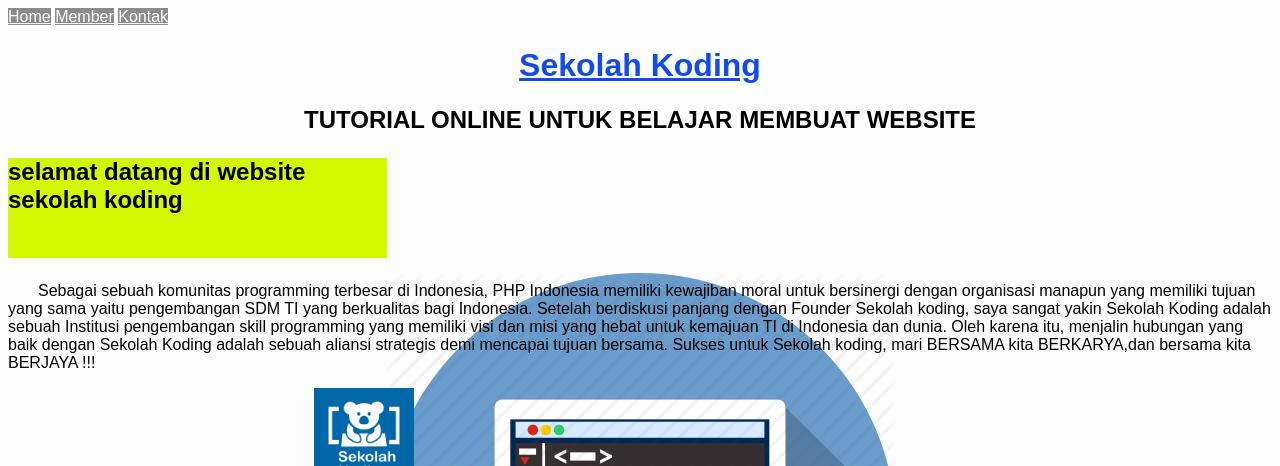
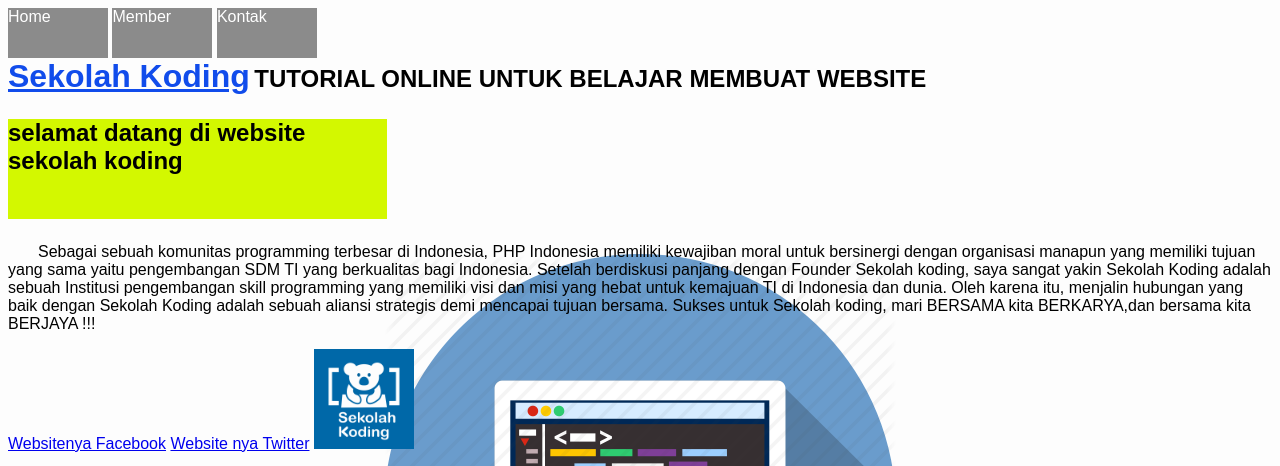
Before and after one commit to RachmanForniandi/sekolahkoding_css, a plain HTML site: page index.html in a window 1280 px wide. Shown: the top 466 px of the page. Drawn offline with Linux system fonts and the light colour scheme.

Commit message:
display element CSS inline, block dan inline-block

```diff
--- a/style.css
+++ b/style.css
@@ -11,15 +11,23 @@
 	background: #fdfdfd url(gambar/monitor_code.png) no-repeat fixed center; font-family:sans-serif;
 }
 
+/*
+a{
+	display: block;
+}
+*/
+
 h1{
 	color:#114CEB;
 	text-align:center;
 	text-decoration: underline;
+	display:inline;
 }
 
 h2{
 	text-align:center;
 	text-transform:uppercase;
+	display:inline;
 }
 
 #text_pendek{
@@ -42,6 +50,13 @@
 	*/
 }
 
+.menu{
+	display:inline-block;
+	height: 50px;
+	width: 100px;
+	text-decoration:none;
+}
+
 /*kondisi biasa*/
 .menu:link{
 	background:#8B8B8B;
```
